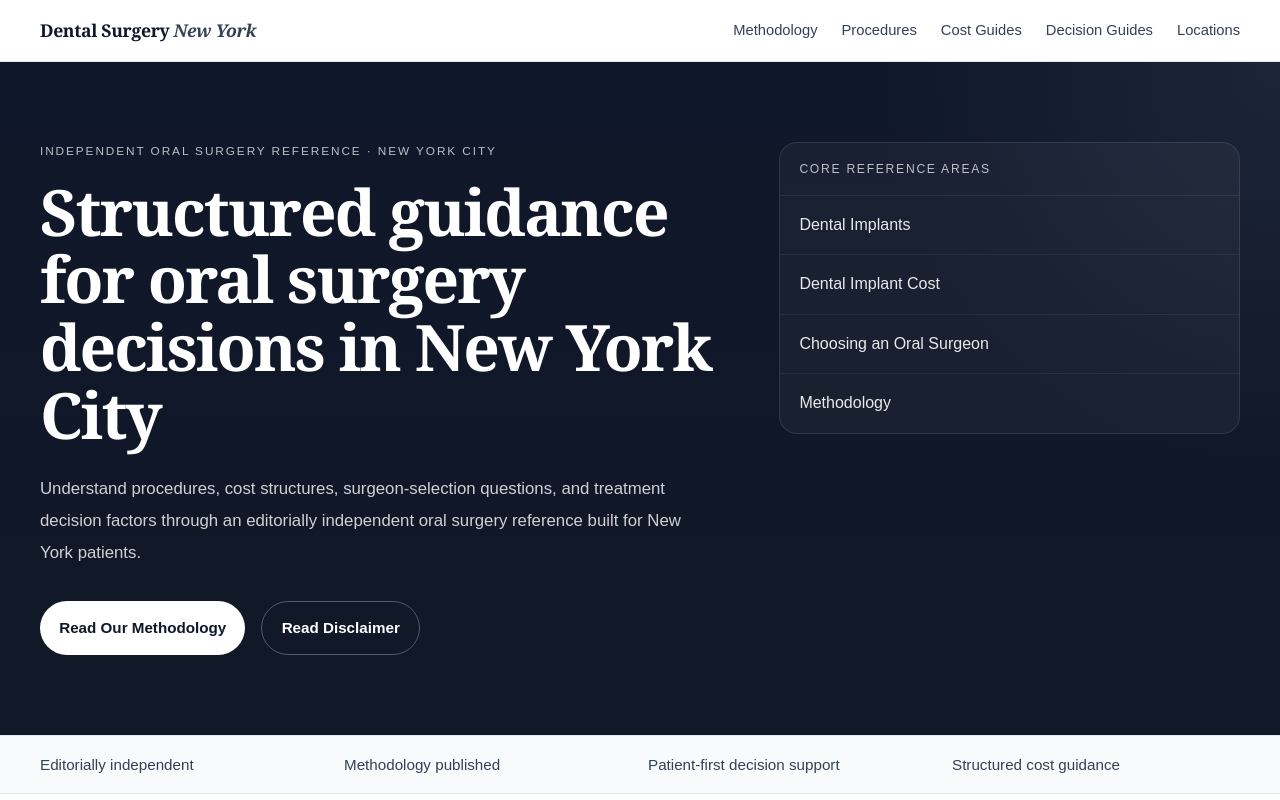
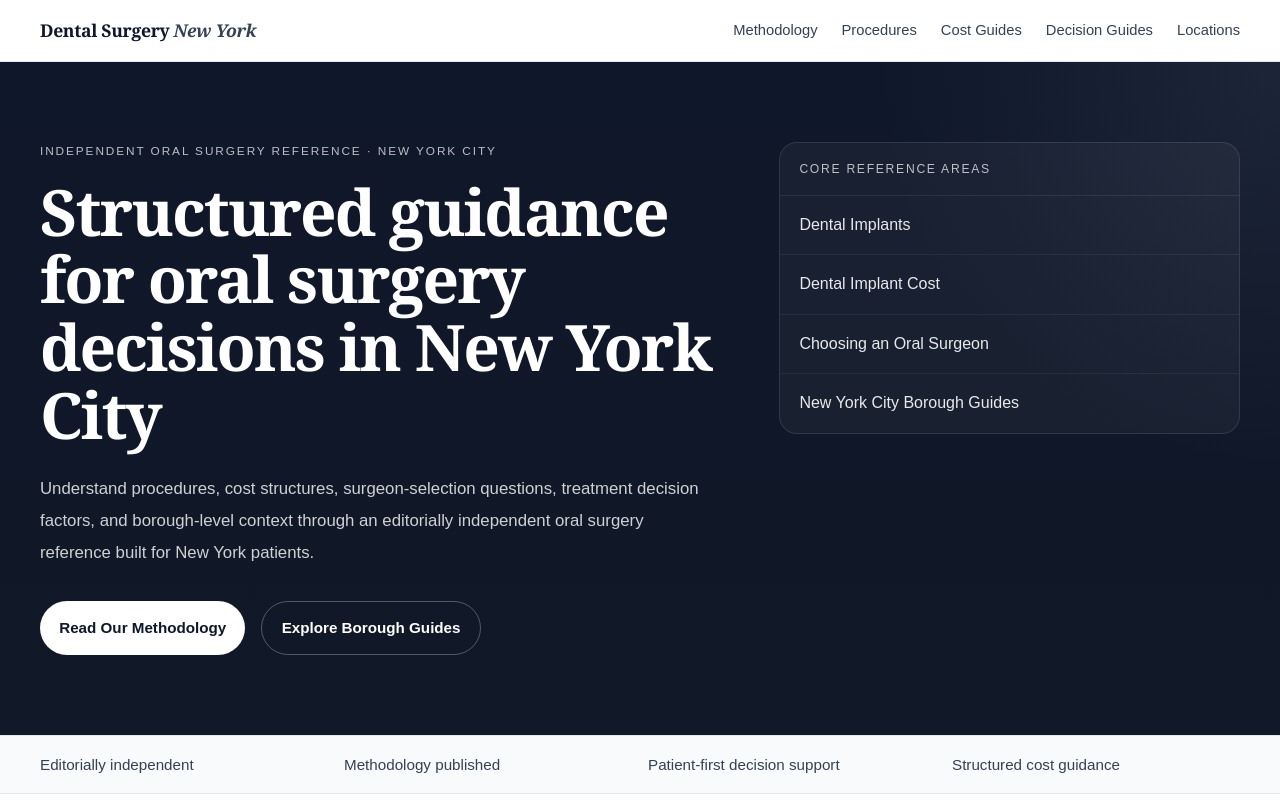
Before and after one commit to Sohadot/DentalSurgeryNewyork, a Next.js app: page / in a window 1280 px wide. Shown: the top 800 px of the page. Built offline with nearby package versions, Linux system fonts and the light colour scheme.

Commit message:
Update content and links in page.tsx

```diff
--- a/app/page.tsx
+++ b/app/page.tsx
@@ -27,16 +27,16 @@ export default function HomePage() {
 
             <p className="hero-description">
               Understand procedures, cost structures, surgeon-selection questions,
-              and treatment decision factors through an editorially independent oral
-              surgery reference built for New York patients.
+              treatment decision factors, and borough-level context through an
+              editorially independent oral surgery reference built for New York patients.
             </p>
 
             <div className="hero-actions">
               <Link href="/methodology" className="button-primary">
                 Read Our Methodology
               </Link>
-              <Link href="/disclaimer" className="button-secondary">
-                Read Disclaimer
+              <Link href="/locations" className="button-secondary">
+                Explore Borough Guides
               </Link>
             </div>
           </div>
@@ -50,14 +50,11 @@ export default function HomePage() {
               <Link href="/costs/dental-implants" className="hero-panel-link">
                 Dental Implant Cost
               </Link>
-              <Link
-                href="/guides/choose-an-oral-surgeon"
-                className="hero-panel-link"
-              >
+              <Link href="/guides/choose-an-oral-surgeon" className="hero-panel-link">
                 Choosing an Oral Surgeon
               </Link>
-              <Link href="/methodology" className="hero-panel-link">
-                Methodology
+              <Link href="/locations" className="hero-panel-link">
+                New York City Borough Guides
               </Link>
             </div>
           </aside>
@@ -73,7 +70,7 @@ export default function HomePage() {
             A patient-first reference, not a disguised sales funnel
           </h2>
           <p className="section-paragraph">
-            DentalSurgeryNewYork.com is being built to improve decision clarity in a
+            DentalSurgeryNewYork.com is built to improve decision clarity in a
             category where treatment framing, provider positioning, and pricing
             logic are often difficult to interpret. The site is structured to
             explain, not to pressure.
```
